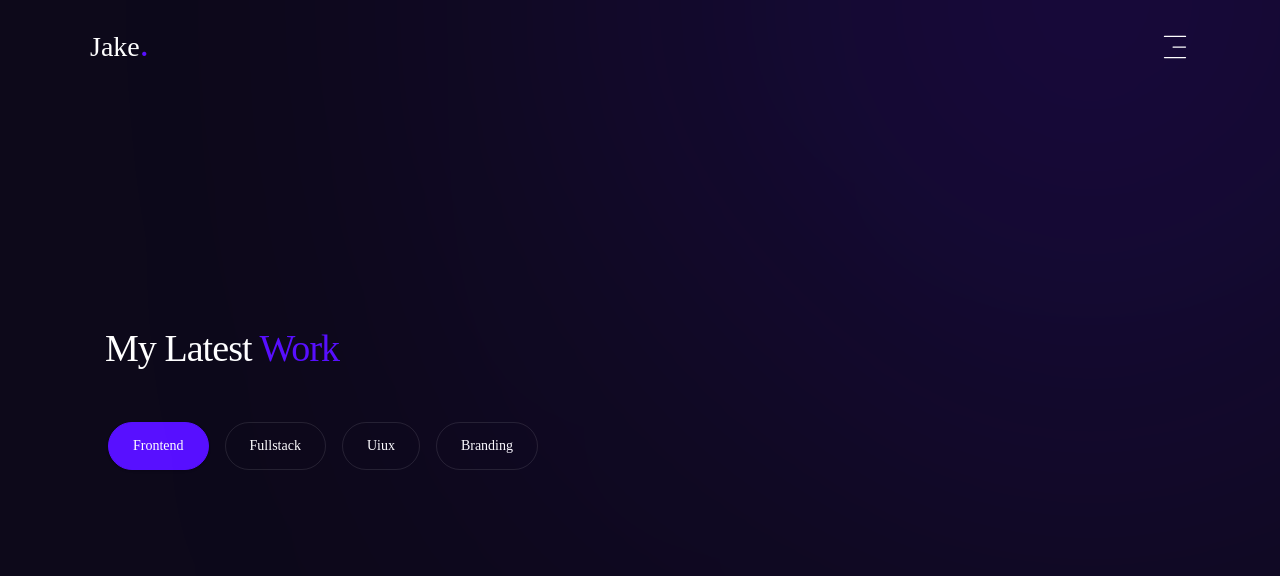
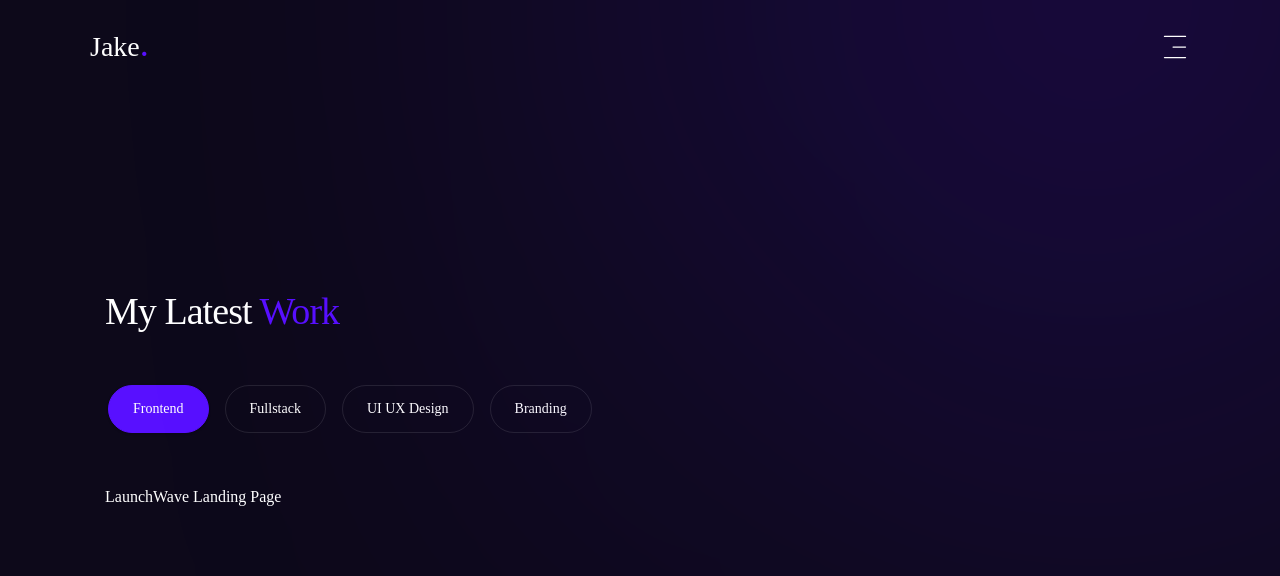
Before and after one commit to Jisap/next15-portfolio, a Next.js app: page /work in a window 1280 px wide. Shown: the top 576 px of the page. Built offline with nearby package versions, Linux system fonts and the light colour scheme; a web font is replaced by a local one.

Commit message:
tabsContent

```diff
--- a/app/work/page.jsx
+++ b/app/work/page.jsx
@@ -134,13 +134,33 @@ const Work = () => {
                 <TabsTrigger
                   key={category}
                   value={category}
-                  className="capitalize border border-white/10 data-[state=active]:bg-accent data-[state=active]:border-accent h-[48px] px-6 rounded-full"
+                  className="capitalize border border-white/10 data-[state=active]:bg-accent data-[state=active]:border-accent h-[48px] px-6 rounded-full cursor-pointer"
                 >
-                  {category}
+                  {category === "uiux" ? "UI UX Design" : category}
                 </TabsTrigger>
               )
             })}
           </TabsList>
+
+          <div>
+            {categories.map((category) => {
+              return(
+                <TabsContent key={category} value={category}>
+                  <Swiper>
+                    {projects.filter(
+                      (project) => project.category === category
+                    ).map((project) => {
+                      return (
+                        <SwiperSlide>
+                          {project.title}
+                        </SwiperSlide>
+                      )
+                    })}
+                  </Swiper>
+                </TabsContent>
+              )
+            })}
+          </div>
         </Tabs>
       </div>
     </motion.div>
```
